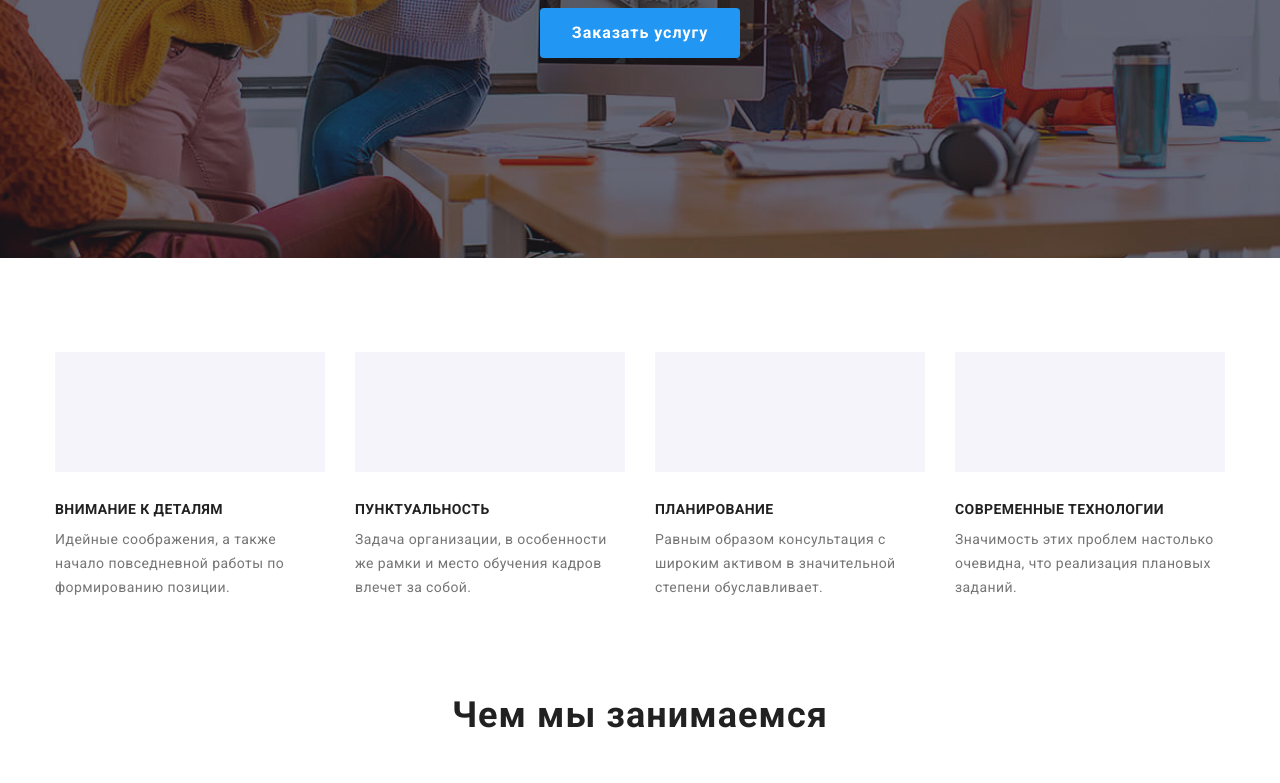
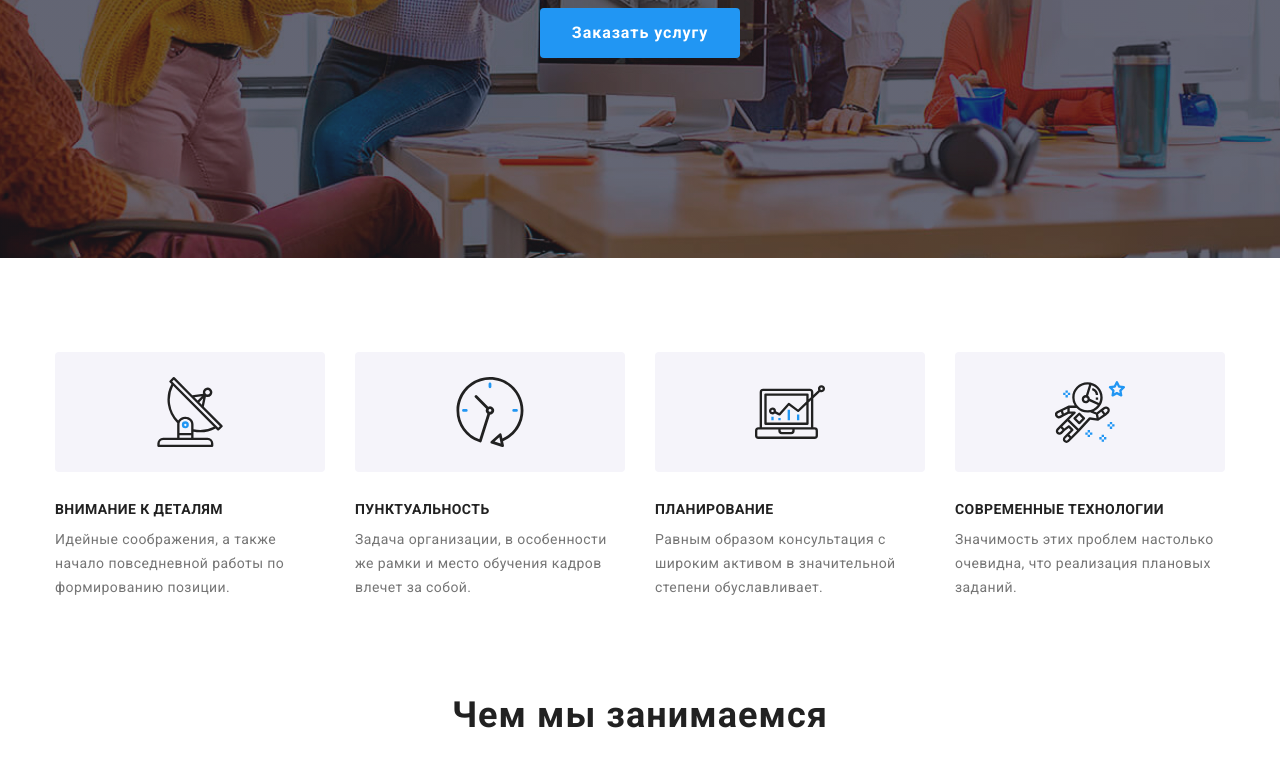
Before and after one commit to OleksandrPenskyi/goit-markup-hw-04, a plain HTML site: page index.html in a window 1280 px wide. Shown: the part 423-1206 px from the top of the page. Drawn offline with nearby package versions, Linux system fonts and the light colour scheme.

Commit message:
Fixed ADV section, added SVG-inline

```diff
--- a/css/style.css
+++ b/css/style.css
@@ -263,44 +263,23 @@ h3 {
   list-style: none;
 }
 
+.advantages-box {
+  display: flex;
+  justify-content: center;
+  align-items: center;
+  width: 270px;
+  height: 120px;
+  background: var(--bg-secondary-color);
+  border-radius: 4px;
+  margin-bottom: 30px;
+}
+
 .advantages .advantages-list {
   width: calc((100% - 90px) / 4);
 }
 
 .advantages .advantages-list:not(:nth-child(4n)) {
   margin-right: 30px;
-}
-
-.advantages .advantages-list::before {
-  content: '';
-  display: block;
-  height: 120px;
-  background: var(--bg-secondary-color);
-  margin-bottom: 30px;
-}
-
-.advantages-list.icon-nasa-link::before {
-  background-image: url('../images/icons/nasa-link.svg');
-  background-repeat: no-repeat;
-  background-position: center;
-}
-
-.advantages-list.icon-clock::before {
-  background-image: url('../images/icons/clock.svg');
-  background-repeat: no-repeat;
-  background-position: center;
-}
-
-.advantages-list.icon-diagram::before {
-  background-image: url('../images/icons/diagram.svg');
-  background-repeat: no-repeat;
-  background-position: center;
-}
-
-.advantages-list.icon-astronaut::before {
-  background-image: url('../images/icons/astronaut.svg');
-  background-repeat: no-repeat;
-  background-position: center;
 }
 
 .advantages .advantages-title {
--- a/index.html
+++ b/index.html
@@ -79,25 +79,45 @@
           <h2 class="visually-hidden">Наши преимущества</h2>
 
           <ul class="advantages">
-            <li class="advantages-list icon-nasa-link">
+            <li class="advantages-list">
+              <div class="advantages-box">
+                <svg width="70" height="70">
+                  <use href="./images/symbols.svg#icon-antenna"></use>
+                </svg>
+              </div>
               <h3 class="advantages-title">Внимание к деталям</h3>
               <p class="advantages-text">
                 Идейные соображения, а также начало повседневной работы по формированию позиции.
               </p>
             </li>
-            <li class="advantages-list icon-clock">
+            <li class="advantages-list">
+              <div class="advantages-box">
+                <svg width="70" height="70">
+                  <use href="./images/symbols.svg#icon-clock"></use>
+                </svg>
+              </div>
               <h3 class="advantages-title">Пунктуальность</h3>
               <p class="advantages-text">
                 Задача организации, в особенности же рамки и место обучения кадров влечет за собой.
               </p>
             </li>
-            <li class="advantages-list icon-diagram">
+            <li class="advantages-list">
+              <div class="advantages-box">
+                <svg width="70" height="70">
+                  <use href="./images/symbols.svg#icon-diagram"></use>
+                </svg>
+              </div>
               <h3 class="advantages-title">Планирование</h3>
               <p class="advantages-text">
                 Равным образом консультация с широким активом в значительной степени обуславливает.
               </p>
             </li>
-            <li class="advantages-list icon-astronaut">
+            <li class="advantages-list">
+              <div class="advantages-box">
+                <svg width="70" height="70">
+                  <use href="./images/symbols.svg#icon-astronaut"></use>
+                </svg>
+              </div>
               <h3 class="advantages-title">Современные технологии</h3>
               <p class="advantages-text">
                 Значимость этих проблем настолько очевидна, что реализация плановых заданий.
```
Also changed, not shown: portfolio.html (+15 -9 lines).
